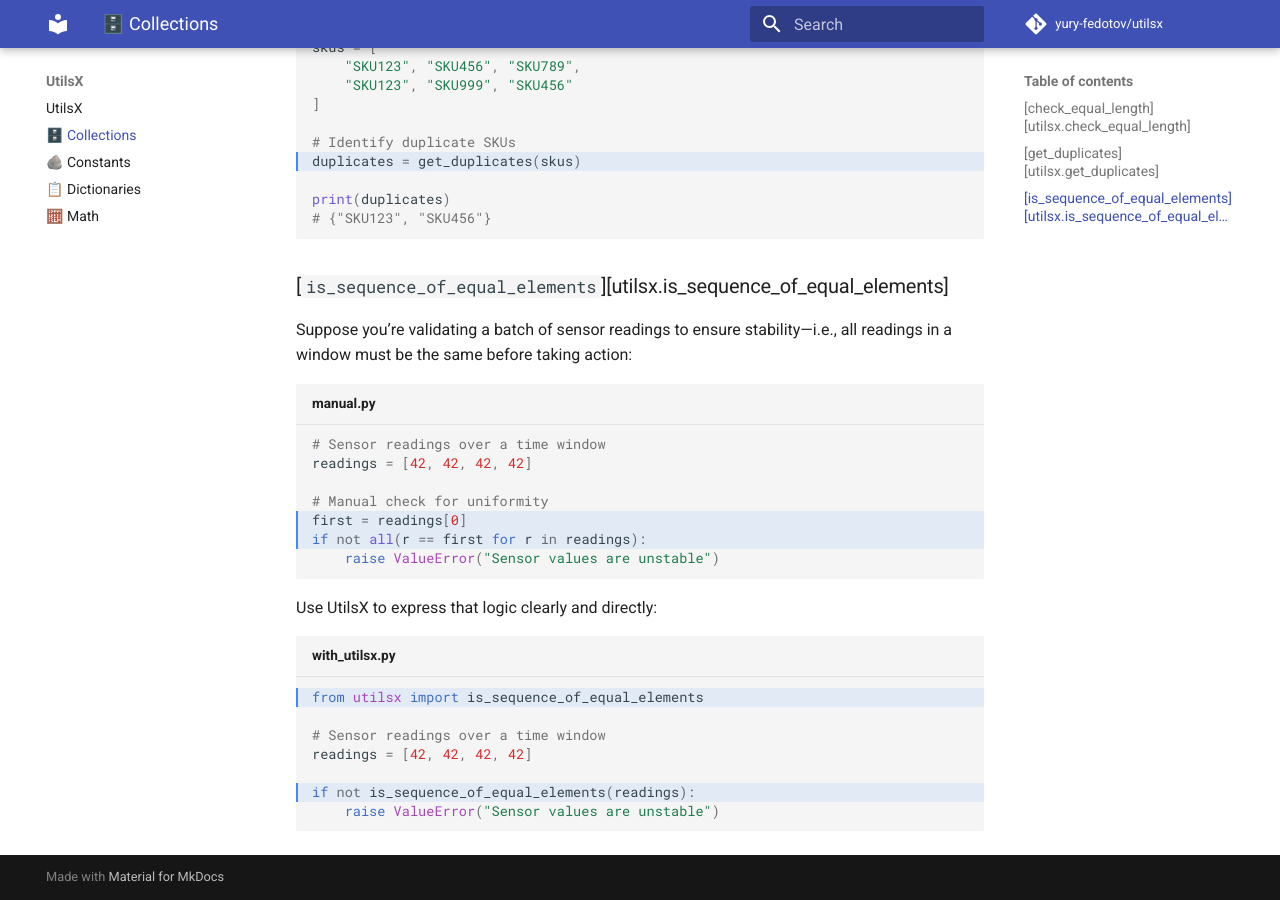
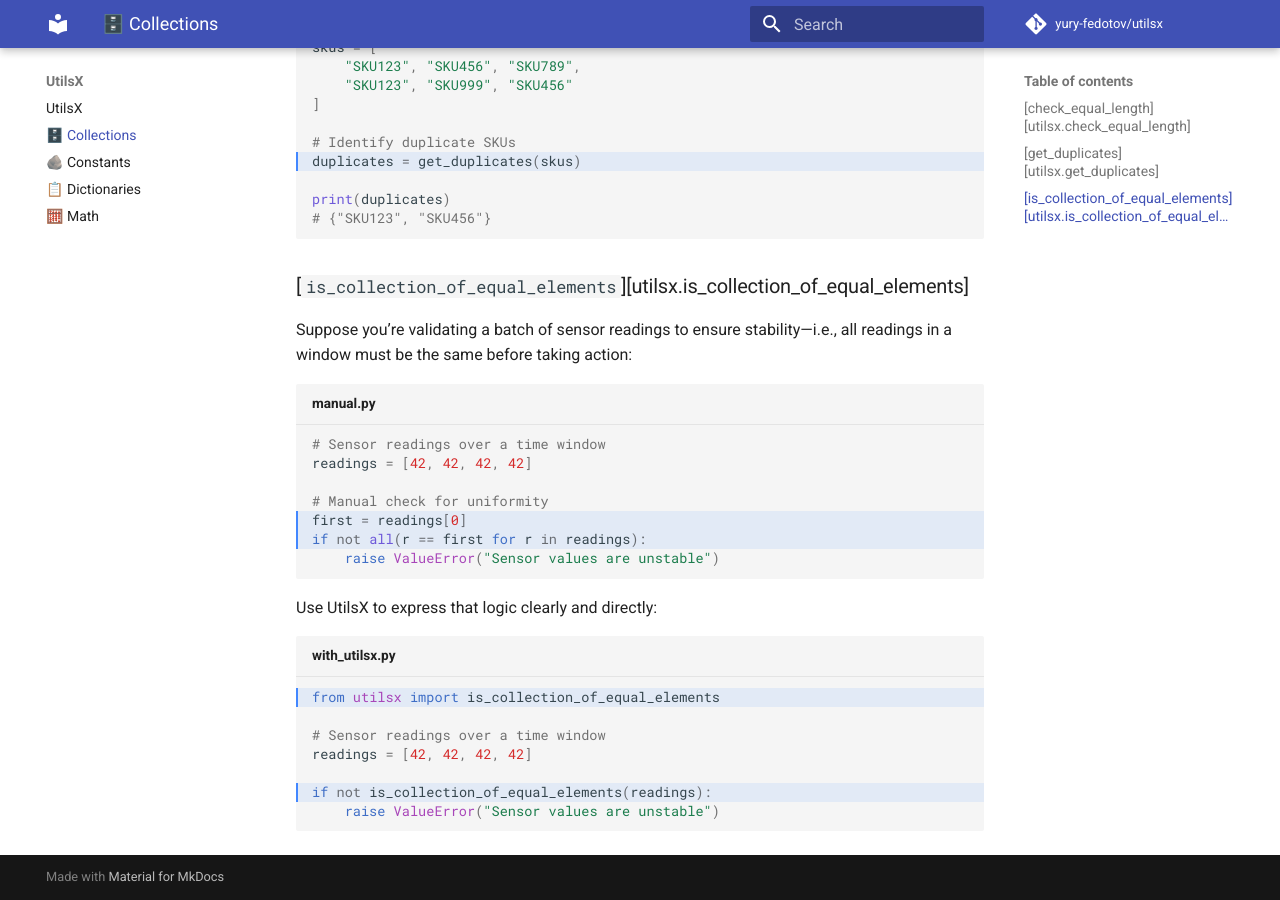
Before and after one commit to yury-fedotov/utilsx, an MkDocs documentation site: the page built from docs/collections.md, in a window 1280 px wide and 900 px high, scrolled down 1418 px. Built offline with MkDocs 1.6.1 and Material for MkDocs 9.7.7, drawn with Linux system fonts in a browser that asks for light colours; comment, search, counter and statistics services are not loaded.

Commit message:
Fix few typos

````diff
--- a/docs/collections.md
+++ b/docs/collections.md
@@ -72,7 +72,7 @@ print(duplicates)
 # {"SKU123", "SKU456"}
 ```
 
-### [`is_sequence_of_equal_elements`][utilsx.is_sequence_of_equal_elements]
+### [`is_collection_of_equal_elements`][utilsx.is_collection_of_equal_elements]
 
 Suppose you’re validating a batch of sensor readings to ensure stability—i.e.,
 all readings in a window must be the same before taking action:
@@ -90,11 +90,11 @@ if not all(r == first for r in readings):
 Use UtilsX to express that logic clearly and directly:
 
 ``` py title="with_utilsx.py" hl_lines="1 6"
-from utilsx import is_sequence_of_equal_elements
+from utilsx import is_collection_of_equal_elements
 
 # Sensor readings over a time window
 readings = [42, 42, 42, 42]
 
-if not is_sequence_of_equal_elements(readings):
+if not is_collection_of_equal_elements(readings):
     raise ValueError("Sensor values are unstable")
 ```
````
